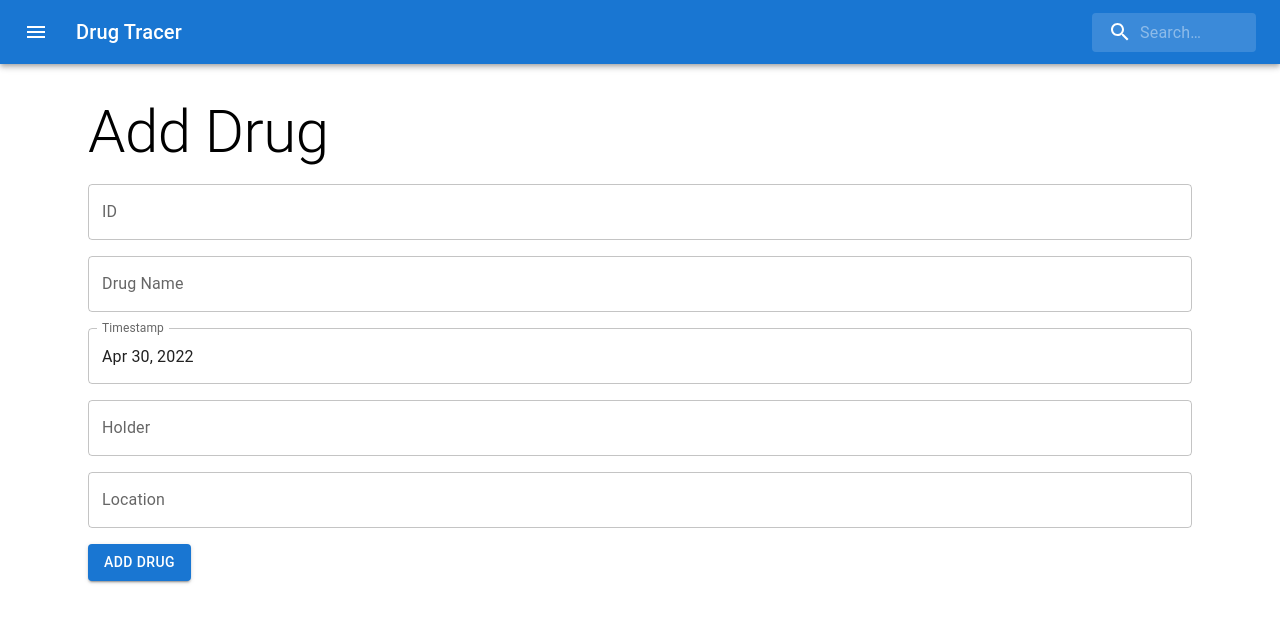
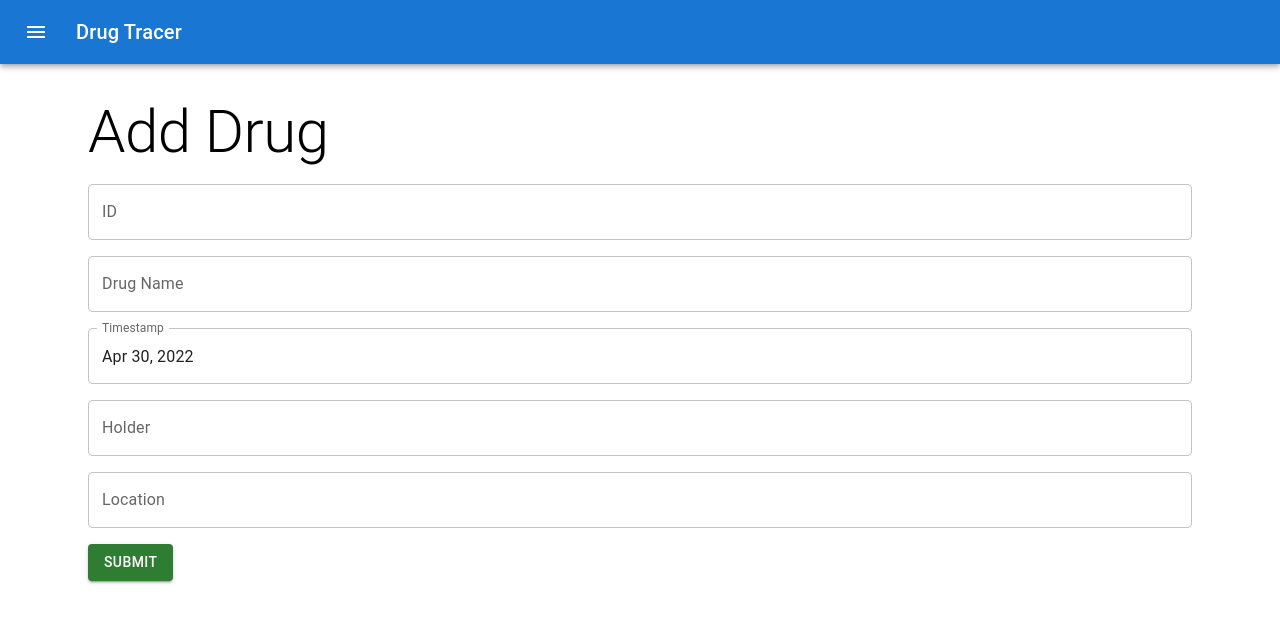
Before and after one commit to spfestinup/csg2022-blockchain, a React (Create React App) app in the folder TracePH-ContactTracing/drugman/javascript/client/: page /addDrug in a window 1280 px wide. Shown: the top 622 px of the page. Built offline with nearby package versions, Linux system fonts and the light colour scheme.

Commit message:
fixed search

```diff
--- a/TracePH-ContactTracing/drugman/javascript/client/src/components/AddDrug.jsx
+++ b/TracePH-ContactTracing/drugman/javascript/client/src/components/AddDrug.jsx
@@ -74,7 +74,7 @@ export default function AddDrug() {
           <TextField label="Location" variant="outlined" fullWidth onChange={handleChange('location')} />
         </Grid>
         <Grid item>
-          <LoadingButton loading={loading} variant="contained" onClick={doAdd}> ADD DRUG </LoadingButton>
+          <LoadingButton loading={loading} variant="contained" color="success" onClick={doAdd}> SUBMIT </LoadingButton>
         </Grid>
       </Grid>
     </Container>
--- a/TracePH-ContactTracing/drugman/javascript/client/src/components/Home.jsx
+++ b/TracePH-ContactTracing/drugman/javascript/client/src/components/Home.jsx
@@ -23,6 +23,8 @@ import Dialog from '@mui/material/Dialog';
 import DialogActions from '@mui/material/DialogActions';
 import DialogContent from '@mui/material/DialogContent';
 import DialogTitle from '@mui/material/DialogTitle';
+import { Search, Add } from '@mui/icons-material'
+import InputAdornment from '@mui/material/InputAdornment';
 
 const StyledTableCell = styled(TableCell)(({ theme }) => ({
     [`&.${tableCellClasses.head}`]: {
@@ -51,6 +53,7 @@ export default function Home() {
     const [loading, setLoading] = useState(false)
     const [updateLoading, setUpdateLoading] = useState(false)
     const [drugs, setDrugs] = useState([])
+    const [displayeDrugs, setDisplayedDrugs] = useState([])
     const [selectedDrug, setSelectedDrug] = useState({})
     const [newHolder, setNewHolder] = useState('')
     const [newLocation, setNewLocation] = useState('')
@@ -67,7 +70,8 @@ export default function Home() {
             setLoading(true)
             const res = await API.getAllDrugs()
             const parsedDrugs = JSON.parse(res.data.response)
-            await setDrugs(parsedDrugs)
+            setDrugs(parsedDrugs)
+            setDisplayedDrugs(parsedDrugs)
 
             setLoading(false)
           }
@@ -79,6 +83,22 @@ export default function Home() {
 
         queryAllDrugs()
     }, [])
+
+    function searchTermChange(e) {
+      const searchTerm = e.target.value
+
+      const toDisplay = []
+      for(let drug of drugs) {
+        const name = drug.Record.drug
+        const holder = drug.Record.holder
+        const location = drug.Record.location
+        if(name.includes(searchTerm) || holder.includes(searchTerm) || location.includes(searchTerm)) {
+          toDisplay.push(drug)
+        }
+
+        setDisplayedDrugs(toDisplay)
+      }
+    }
 
     const showDrug = (drug) => (e) => {
       setSelectedDrug(drug)
@@ -128,15 +148,27 @@ export default function Home() {
 
     return(
       <Container>
+        {loading?
+        <CircularProgress/>:
         <Grid container direction="column" rowSpacing={2}>
           <Grid item>
-            <Typography variant="h2">
+            <Typography variant="h2" sx={{mb: 2}}>
               My Drugs
             </Typography>
+            <TextField
+              label="Search"
+              variant="outlined"
+              InputProps={{
+                startAdornment: (
+                  <InputAdornment position="start">
+                    <Search />
+                  </InputAdornment>
+                ),
+              }}
+              onChange={searchTermChange}
+            />
           </Grid>
           <Grid item>
-            {loading?
-              <CircularProgress/>:
             <TableContainer component={Paper}>
                 <Table>
                     <TableHead>
@@ -149,7 +181,7 @@ export default function Home() {
                         </TableRow>
                     </TableHead>
                     <TableBody>
-                          {drugs.map(drug => (
+                        {displayeDrugs.map(drug => (
                             <StyledTableRow key={drug.Id} onClick={showDrug(drug)}>
                                 <StyledTableCell align="center"> {drug.Id} </StyledTableCell>
                                 <StyledTableCell align="center"> {drug.Record.drug} </StyledTableCell>
@@ -161,9 +193,12 @@ export default function Home() {
                     </TableBody>
                 </Table>
             </TableContainer>
-            }
+          </Grid>
+          <Grid item>
+                <Button variant="outlined" href="/addDrug" endIcon={<Add/>}> ADD DRUG </Button>
             </Grid>
         </Grid>
+        }
         <Dialog open={formDialog} fullWidth>
           <DialogTitle>
             <Typography variant="h4" component='div'>
@@ -176,13 +211,13 @@ export default function Home() {
                 <TextField defaultValue={newHolder} label="Holder" onChange={(e) => {setNewHolder(e.target.value)}} fullWidth></TextField>
               </Grid>
               <Grid item>
-                <LoadingButton loading={updateLoading} variant="contained" onClick={doUpdateHolder}>UPDATE HOLDER</LoadingButton>
+                <LoadingButton loading={updateLoading} variant="contained" color="success" onClick={doUpdateHolder}>CHANGE HOLDER</LoadingButton>
               </Grid>
               <Grid item sx={{mt: 4}}>
                 <TextField defaultValue={newLocation} label="Location" onChange={(e) => {setNewLocation(e.target.value)}} fullWidth></TextField>
               </Grid>
               <Grid item>
-                <LoadingButton loading={updateLoading} variant="contained" onClick={doUpdateLocation}>UPDATE LOCATION</LoadingButton>
+                <LoadingButton loading={updateLoading} variant="contained" color="success" onClick={doUpdateLocation}>CHANGE LOCATION</LoadingButton>
               </Grid>
             </Grid>
           </DialogContent>
--- a/TracePH-ContactTracing/drugman/javascript/client/src/components/Navi.jsx
+++ b/TracePH-ContactTracing/drugman/javascript/client/src/components/Navi.jsx
@@ -1,59 +1,14 @@
 import { useState } from 'react';
 import { Link } from "react-router-dom";
-import { styled, alpha } from '@mui/material/styles';
 import AppBar from '@mui/material/AppBar';
 import Box from '@mui/material/Box';
 import Toolbar from '@mui/material/Toolbar';
 import IconButton from '@mui/material/IconButton';
 import Typography from '@mui/material/Typography';
-import InputBase from '@mui/material/InputBase';
 import MenuIcon from '@mui/icons-material/Menu';
-import SearchIcon from '@mui/icons-material/Search';
 import Menu from '@mui/material/Menu';
 import MenuItem from '@mui/material/MenuItem';
 import Fade from '@mui/material/Fade';
-
-const Search = styled('div')(({ theme }) => ({
-  position: 'relative',
-  borderRadius: theme.shape.borderRadius,
-  backgroundColor: alpha(theme.palette.common.white, 0.15),
-  '&:hover': {
-    backgroundColor: alpha(theme.palette.common.white, 0.25),
-  },
-  marginLeft: 0,
-  width: '100%',
-  [theme.breakpoints.up('sm')]: {
-    marginLeft: theme.spacing(1),
-    width: 'auto',
-  },
-}));
-
-const SearchIconWrapper = styled('div')(({ theme }) => ({
-  padding: theme.spacing(0, 2),
-  height: '100%',
-  position: 'absolute',
-  pointerEvents: 'none',
-  display: 'flex',
-  alignItems: 'center',
-  justifyContent: 'center',
-}));
-
-const StyledInputBase = styled(InputBase)(({ theme }) => ({
-  color: 'inherit',
-  '& .MuiInputBase-input': {
-    padding: theme.spacing(1, 1, 1, 0),
-    // vertical padding + font size from searchIcon
-    paddingLeft: `calc(1em + ${theme.spacing(4)})`,
-    transition: theme.transitions.create('width'),
-    width: '100%',
-    [theme.breakpoints.up('sm')]: {
-      width: '12ch',
-      '&:focus': {
-        width: '20ch',
-      },
-    },
-  },
-}));
 
 export default function Navi() {
   const [anchorEl, setAnchorEl] = useState(null);
@@ -93,7 +48,6 @@ export default function Navi() {
           >
               <MenuItem component={Link} to='/' onClick={handleClose}>My Drugs</MenuItem>
               <MenuItem component={Link} to='/addDrug' onClick={handleClose}>Add Drug</MenuItem>
-              <MenuItem component={Link} to='/search' onClick={handleClose}>Search</MenuItem>
           </Menu>
           <Typography
             variant="h6"
@@ -103,15 +57,6 @@ export default function Navi() {
           >
             Drug Tracer
           </Typography>
-          <Search>
-            <SearchIconWrapper>
-              <SearchIcon />
-            </SearchIconWrapper>
-            <StyledInputBase
-              placeholder="Search…"
-              inputProps={{ 'aria-label': 'search' }}
-            />
-          </Search>
         </Toolbar>
       </AppBar>
     </Box>
--- a/TracePH-ContactTracing/drugman/javascript/client/src/components/Result.js
+++ /dev/null
@@ -1,51 +0,0 @@
-import React, { Component } from 'react';
-import SearchBar from './SearchBar';
-import axios from 'axios';
-import {Table} from 'react-bootstrap'
-
-export class Result extends Component {
-    state={
-        drugs:{drugname:'',timestamp:'',holder:'',location:''}
-    }
-
-    search = (id) =>{
-        console.log(id);
-        axios.get(`http://localhost:8080/api/query/${id}`)
-        .then(res=> this.setState({drugs: JSON.parse(res.data.response)}));
-      }
-
-  render() {
-    return (
-        <React.Fragment>
-            <div className='search'>
-        <SearchBar search={this.search}/>
-        </div>
-
-        <div className="container row">
-      <Table striped bordered hover variant="dark">
-      <thead>
-        <tr>
-      <th>Drug Name</th>
-      <th>Timestamp</th>
-      <th>Holder</th>
-      <th>Location</th>
-      </tr>
-      </thead>
-        <tbody>
-        <tr>
-      <td>{this.state.drugs.drug}</td>
-      <td>{this.state.drugs.timestamp}</td>
-      <td>{this.state.drugs.holder}</td>
-      <td>{this.state.drugs.location}</td>
-      </tr>
-      </tbody>
-      </Table>
-</div>
-        </React.Fragment>
-
-    );
-  }
-}
-
-
-export default Result;
--- a/TracePH-ContactTracing/drugman/javascript/client/src/components/SearchBar.js
+++ /dev/null
@@ -1,45 +0,0 @@
-import React, { Component } from 'react';
-import PropTypes from 'prop-types';
-import { Form,Button } from 'react-bootstrap';
-
-export class SearchBar extends Component {
-    state = {
-        id: '',
-    }
-
-    onChange = (e) => this.setState({ [e.target.name]: e.target.value })
-
-    onSubmit = (e) => {
-        e.preventDefault();
-        this.props.search(this.state.id);
-        this.setState({ id: ''});
-    }
-
-
-
-    render() {
-        return (
-            <React.Fragment>
-
-<Form>
-<Form.Group controlId="formBasicEmail">
-<Form.Label>DrugID</Form.Label>
-<Form.Control type='text' name='id' placeholder='Add Drug ID' value={this.state.id} onChange={this.onChange} />
-</Form.Group>
-
-
-<Button variant="primary" type="submit" onClick={this.onSubmit}>
-Search Drug
-</Button>
-</Form>
-</React.Fragment>
-        )
-    }
-}
-
-//Proptypes
-SearchBar.propTypes = {
-    search: PropTypes.func.isRequired
-}
-
-export default SearchBar
--- a/TracePH-ContactTracing/drugman/javascript/client/src/router/router.jsx
+++ b/TracePH-ContactTracing/drugman/javascript/client/src/router/router.jsx
@@ -1,5 +1,4 @@
 import Home from '../components/Home';
-import Result from '../components/Result';
 import AddDrug from '../components/AddDrug';
 
 import {
@@ -11,7 +10,6 @@ export default function Router() {
   return (
       <Routes>
           <Route path="/" element={<Home/>} />
-          <Route path="/search" element={<Result/>} />
           <Route path="/addDrug" element={<AddDrug/>} />
       </Routes>
   )
```
Lines whose indentation alone changed are shown as unchanged.
